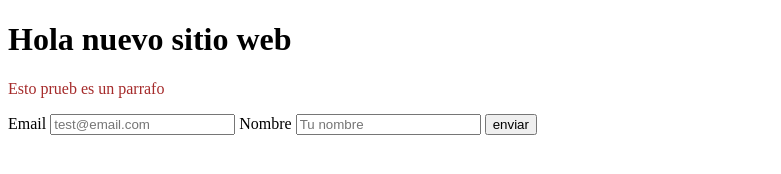
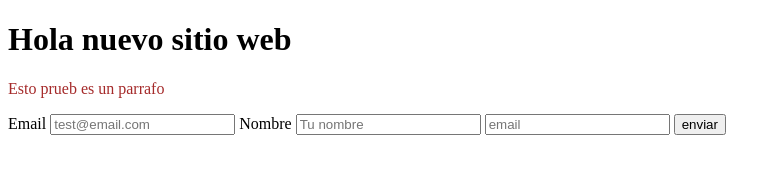
Before and after one commit to AldairVargasAlarcon96/Git, a plain HTML site: page index.html in a window 1280 px wide. Shown: the whole page, without its empty margins (0-781 px from the left). Drawn offline with Linux system fonts and the light colour scheme.

Commit message:
nuevo input

```diff
--- a/index.html
+++ b/index.html
@@ -19,6 +19,12 @@
         <label for="">
             <input type="text" placeholder="Tu nombre">
         </label>
+
+        <label for="">
+            <input type="email" placeholder="email">
+        </label>
+
+
         <input type="submit" value="enviar">
     </form>
 </body>
```
